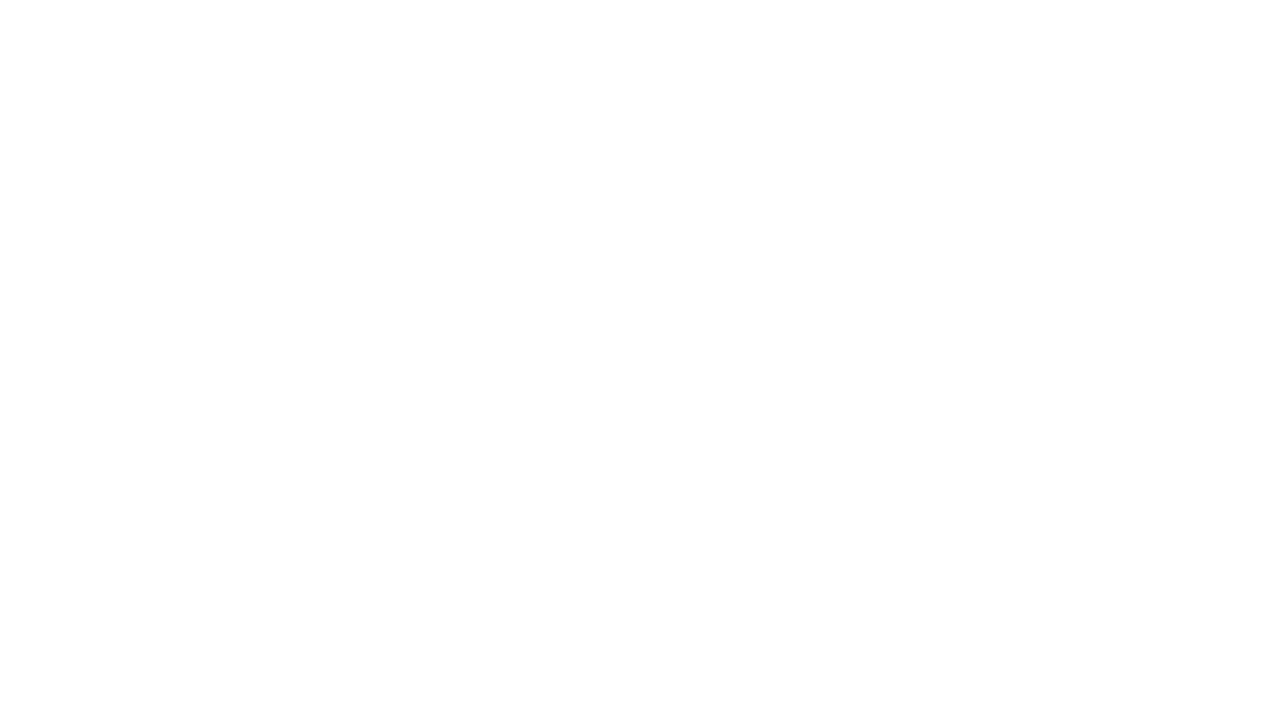
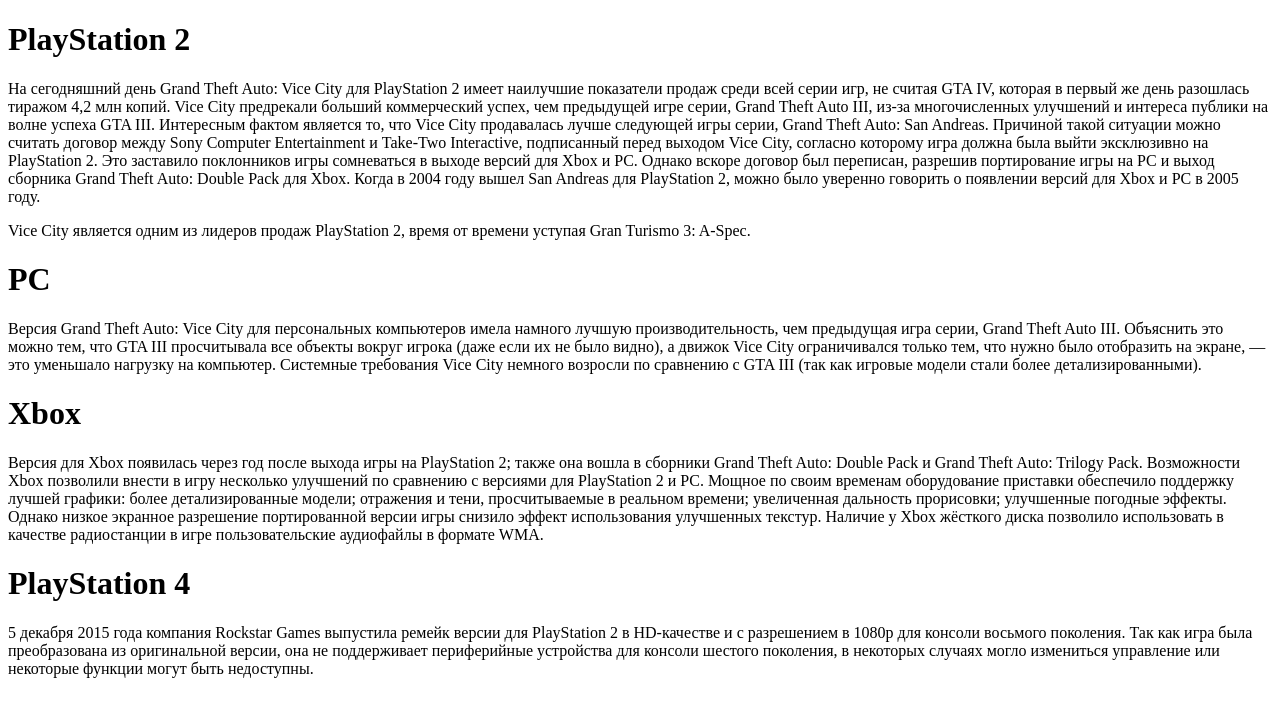
Before and after one commit to mimv7/purple, a plain HTML site: page index.html in a window 1280 px wide. Drawn offline with Linux system fonts and the light colour scheme.

Commit message:
text add

```diff
--- a/index.html
+++ b/index.html
@@ -6,6 +6,18 @@
     <title>Purple</title>
 </head>
 <body>
+    <h1>PlayStation 2</h1>
+<p>На сегодняшний день Grand Theft Auto: Vice City для PlayStation 2 имеет наилучшие показатели продаж среди всей серии игр, не считая GTA IV, которая в первый же день разошлась тиражом 4,2 млн копий. Vice City предрекали больший коммерческий успех, чем предыдущей игре серии, Grand Theft Auto III, из-за многочисленных улучшений и интереса публики на волне успеха GTA III. Интересным фактом является то, что Vice City продавалась лучше следующей игры серии, Grand Theft Auto: San Andreas. Причиной такой ситуации можно считать договор между Sony Computer Entertainment и Take-Two Interactive, подписанный перед выходом Vice City, согласно которому игра должна была выйти эксклюзивно на PlayStation 2. Это заставило поклонников игры сомневаться в выходе версий для Xbox и PC. Однако вскоре договор был переписан, разрешив портирование игры на PC и выход сборника Grand Theft Auto: Double Pack для Xbox. Когда в 2004 году вышел San Andreas для PlayStation 2, можно было уверенно говорить о появлении версий для Xbox и PC в 2005 году.</p>
 
+<p>Vice City является одним из лидеров продаж PlayStation 2, время от времени уступая Gran Turismo 3: A-Spec.</p>
+
+<h1>PC</h1>
+<p>Версия Grand Theft Auto: Vice City для персональных компьютеров имела намного лучшую производительность, чем предыдущая игра серии, Grand Theft Auto III. Объяснить это можно тем, что GTA III просчитывала все объекты вокруг игрока (даже если их не было видно), а движок Vice City ограничивался только тем, что нужно было отобразить на экране, — это уменьшало нагрузку на компьютер. Системные требования Vice City немного возросли по сравнению с GTA III (так как игровые модели стали более детализированными).</p>
+
+<h1>Xbox</h1>
+<p>Версия для Xbox появилась через год после выхода игры на PlayStation 2; также она вошла в сборники Grand Theft Auto: Double Pack и Grand Theft Auto: Trilogy Pack. Возможности Xbox позволили внести в игру несколько улучшений по сравнению с версиями для PlayStation 2 и PC. Мощное по своим временам оборудование приставки обеспечило поддержку лучшей графики: более детализированные модели; отражения и тени, просчитываемые в реальном времени; увеличенная дальность прорисовки; улучшенные погодные эффекты. Однако низкое экранное разрешение портированной версии игры снизило эффект использования улучшенных текстур. Наличие у Xbox жёсткого диска позволило использовать в качестве радиостанции в игре пользовательские аудиофайлы в формате WMA.</p>
+
+<h1>PlayStation 4</h1>
+<p>5 декабря 2015 года компания Rockstar Games выпустила ремейк версии для PlayStation 2 в HD-качестве и с разрешением в 1080р для консоли восьмого поколения. Так как игра была преобразована из оригинальной версии, она не поддерживает периферийные устройства для консоли шестого поколения, в некоторых случаях могло измениться управление или некоторые функции могут быть недоступны.</p>
 </body>
 </html>
```
